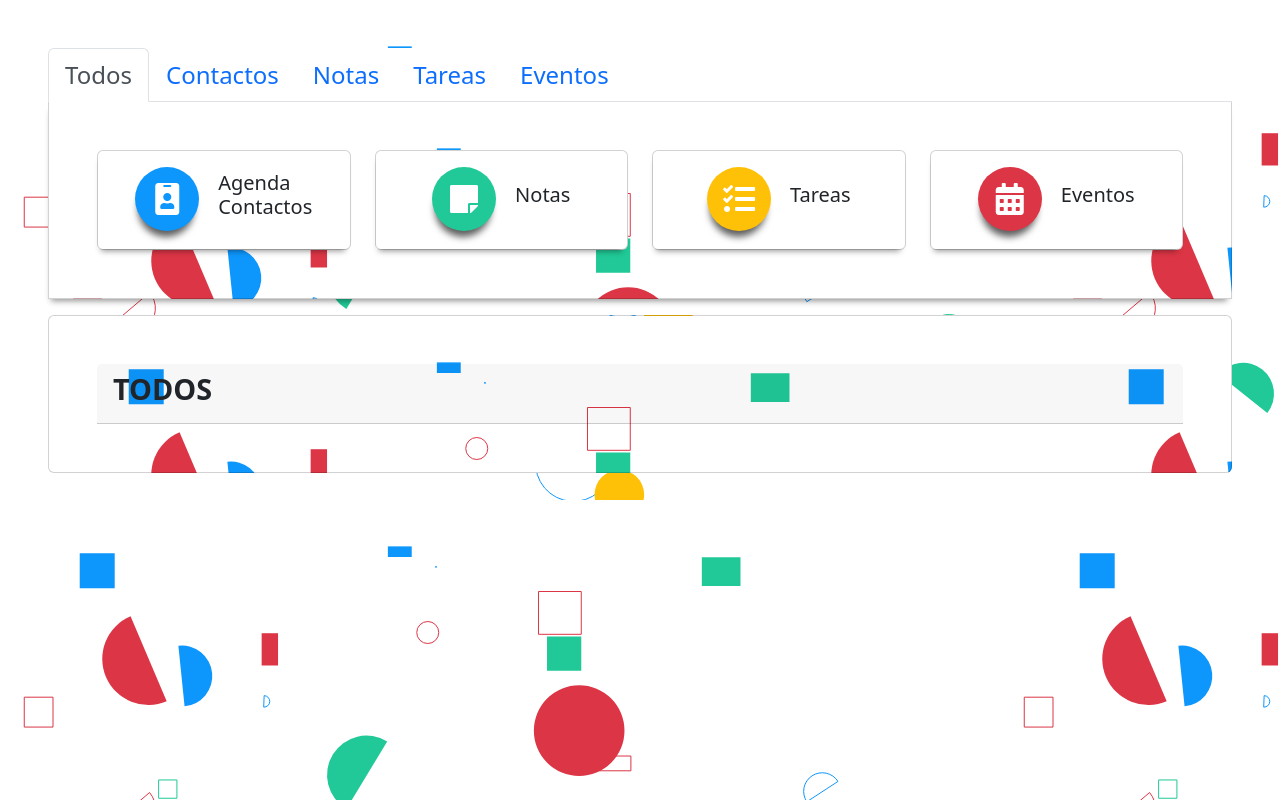
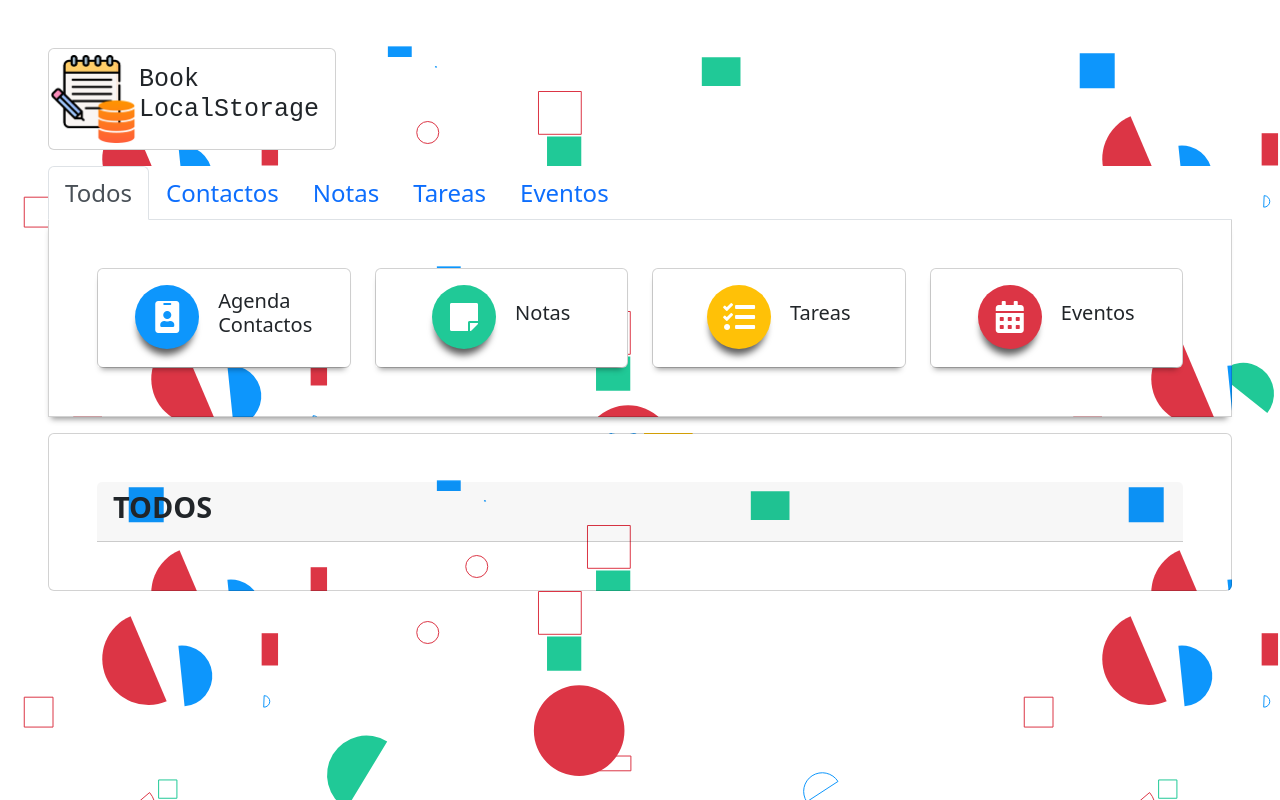
Before and after one commit to Licano-dev/book-localStorage, a website with bundled scripts: page index.html in a window 1280 px wide. Built offline with nearby package versions, Linux system fonts and the light colour scheme; a script that the page names is missing.

Commit message:
💅  STYLE: Agrego logo y css

```diff
--- a/css/style.css
+++ b/css/style.css
@@ -110,3 +110,19 @@ nav ul {
 .card-options {
     box-shadow: -1px 6px 6px -4px #0000006b;
 }
+
+.logo {
+    display: flex;
+    flex-direction: row;
+    align-items: center;
+}
+
+.logo img {
+    width: 120%;
+    object-fit: cover;
+}
+
+.logo h2 {
+    font-family: monospace;
+    font-size: 25px;
+}
--- a/index.html
+++ b/index.html
@@ -9,10 +9,19 @@
     <link rel="stylesheet" href="./css/style.css">
     <link rel="stylesheet" href="https://cdnjs.cloudflare.com/ajax/libs/font-awesome/5.15.4/css/all.min.css" integrity="sha512-1ycn6IcaQQ40/MKBW2W4Rhis/DbILU74C1vSrLJxCq57o941Ym01SwNsOMqvEBFlcgUa6xLiPY/NS5R+E6ztJQ==" crossorigin="anonymous" referrerpolicy="no-referrer"
     />
+    <link rel="shortcut icon" href="./img/logo.png" type="image/x-icon">
     <script src="//cdn.jsdelivr.net/npm/sweetalert2@11"></script>
 </head>
 
 <body class="m-lg-5">
+    <header class="mb-3">
+        <div class="card logo" style="width: 18rem;">
+            <div><img src="./img/logo.png" class="card-img-top" alt="..."></div>
+            <div class="card-body">
+                <h2>Book LocalStorage</h2>
+            </div>
+        </div>
+    </header>
     <nav>
         <ul class="nav nav-tabs">
             <li class="nav-item">
```
Also changed, not shown: img/logo.png (added), img/logo.svg (added).
